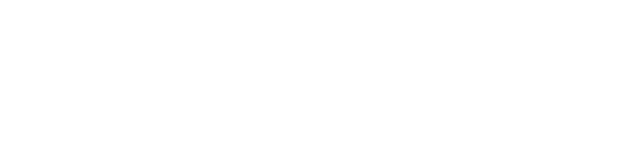
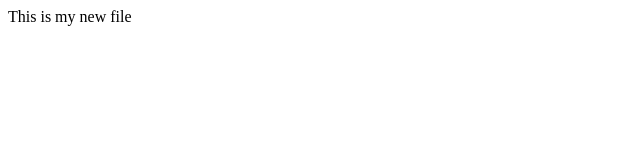
Before and after one commit to prateek-048/college_project, a plain HTML site: page blog3.html in a window 1280 px wide. Shown: the whole page, without its empty margins (0-640 px from the left). Drawn offline with Linux system fonts and the light colour scheme.

Commit message:
remodified

```diff
--- a/blog3.html
+++ b/blog3.html
@@ -1,6 +1,9 @@
 <html>
     <body>
         <font>
+            <p>
+                This is my new file
+            </p>
 
         </font>
 
```
